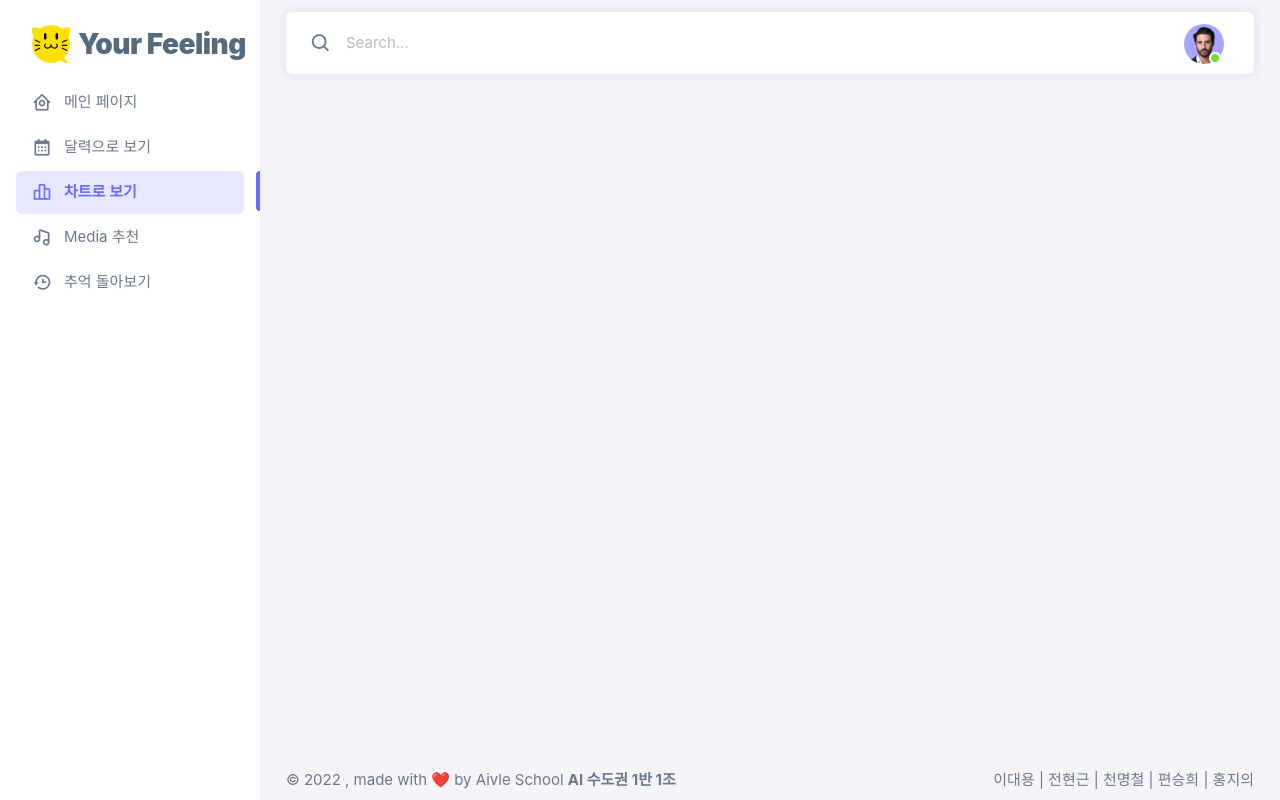
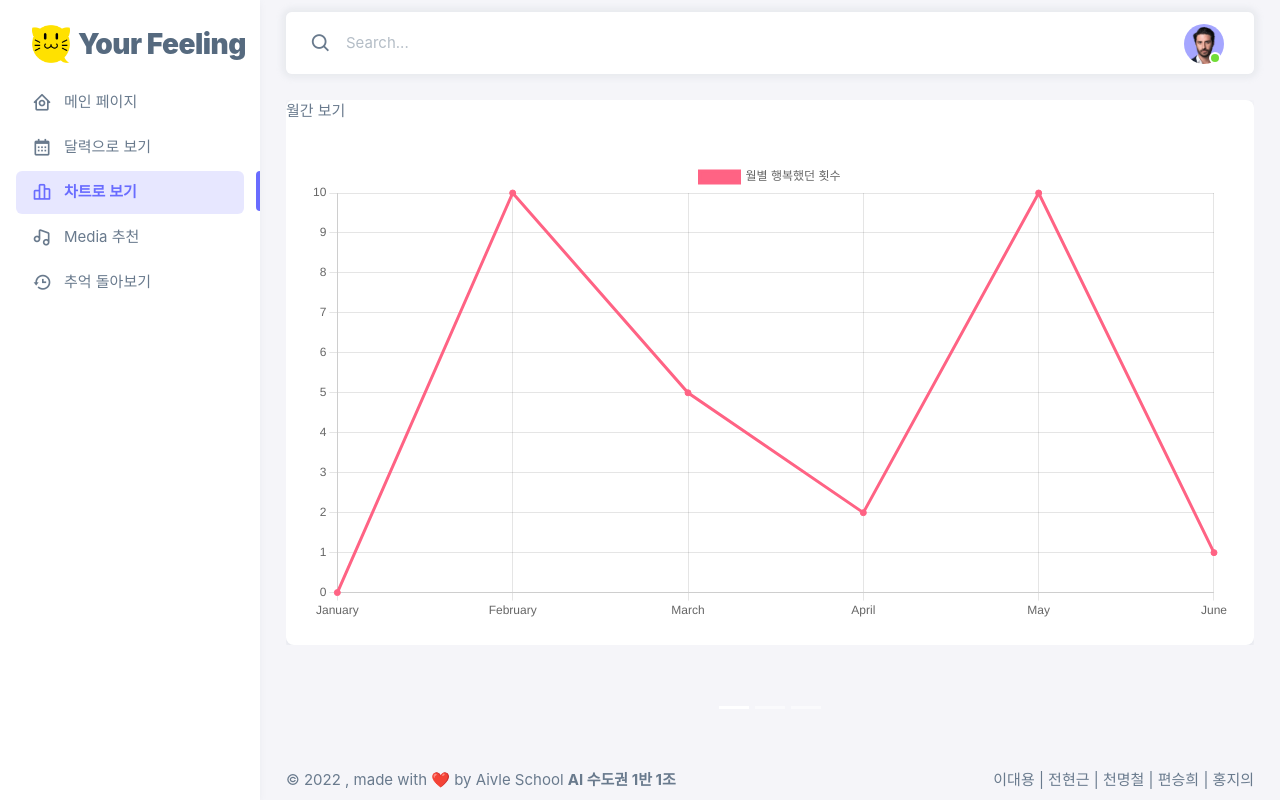
Before and after one commit to AIVLE-School-first-Big-Project/Your-Feelings, a Django app: page /main/chart in a window 1280 px wide. Run offline with Django 3.2, Linux system fonts and the light colour scheme; some libraries are stand-ins or nearby versions.

Commit message:
chart 기본 구조

```diff
--- a/mainApp/templates/mainApp/chart.html
+++ b/mainApp/templates/mainApp/chart.html
@@ -145,15 +145,117 @@
           </nav>
 
           <!-- / Navbar -->
+          <script>
+            const labels1 = ['January','February','March','April','May','June'];
+            const data1 = {
+              labels: labels1,
+              datasets: [{
+                label: '월별 행복했던 횟수',
+                backgroundColor: 'rgb(255, 99, 132)',
+                borderColor: 'rgb(255, 99, 132)',
+                data: [0, 10, 5, 2, 10, 1, 8],
+              }]
+            };
+            const config1 = {
+              type: 'line',
+              data: data1,
+              options: {}
+            };
+          </script>
+
+          <script>
+            {% comment %} 라벨링에 따라 변동 {% endcomment %}
+            const labels2 = ['행복', '기쁨', '슬픔', '우울'];
+            const data2 = {
+              labels: labels2,
+              datasets: [{
+                label: '감정 모아보기',
+                data: [3, 19, 2, 1],
+                backgroundColor: [
+                'rgb(255, 99, 132)',
+                'rgb(54, 162, 235)',
+                'rgb(255, 205, 86)',
+                'rgb(0, 205, 86)',
+              ],
+              }]
+            };
+            const config2 = {
+              type: 'doughnut',
+              data: data2,
+              options: {}
+            };
+          </script>
 
 
-
+          <script src="https://cdn.jsdelivr.net/npm/chart.js@3.7.1/dist/chart.min.js"></script>
           <!-- Content wrapper -->
           <div class="content-wrapper">
             <!-- Content -->
-
             <div class="container-xxl flex-grow-1 container-p-y">
               <!-- {% block content %} -->
+              <div class="h-100 row">
+                <div id="feelingChart" class="carousel slide" data-bs-ride="carousel" data-bsinterval='false'>
+                  <div class="carousel-indicators">
+                    <button type="button" data-bs-target="#feelingChart" data-bs-slide-to="0" class="active" aria-current="true" aria-label="Slide 1"></button>
+                    <button type="button" data-bs-target="#feelingChart" data-bs-slide-to="1" aria-label="Slide 2"></button>
+                    <button type="button" data-bs-target="#feelingChart" data-bs-slide-to="2" aria-label="Slide 3"></button>
+                  </div>
+                  <div class="carousel-inner">
+                    <div class="carousel-item active">
+                      <div class="card">
+                        <!-- 월간 보기 시작 -->
+                        <div class="card-title">
+                          월간 보기
+                        </div>
+                        <div class="card-body">
+                          <div>
+                            <canvas id="happySum"></canvas>
+                          </div>
+                          <script>
+                            const happySum = new Chart(
+                              document.getElementById('happySum'),
+                              config1
+                            );
+                          </script>
+                        </div>
+                      </div>
+                    <!--월간 보기 끝-->
+                    </div>
+                    <div class="carousel-item h-50">
+                      <!-- 감정 별 보기 시작-->
+                      <div class="card">
+                        <div class="card-title">
+                          감정별 보기
+                        </div>
+                        <div class="card-body">
+                          <div>
+                            <canvas id="felling"></canvas>
+                          </div>
+                          <script>
+                            const felling = new Chart(
+                              document.getElementById('felling'),
+                              config2
+                            );
+                          </script>
+
+                        </div>
+                      </div>
+                    </div>
+                    <div class="carousel-item">
+                      <div class="card">
+                        <div class="card-body bg-secondary">
+                          테스트 중입니다.
+                        </div>
+                      </div>
+                      <div class="carousel-caption h-100 d-none d-md-block">
+                        <h5>Third slide label</h5>
+                        <p>Some representative placeholder content for the third slide.</p>
+                      </div>
+                    </div>
+                  </div>
+                </div>
+
+              </div>
 
 
 
```
